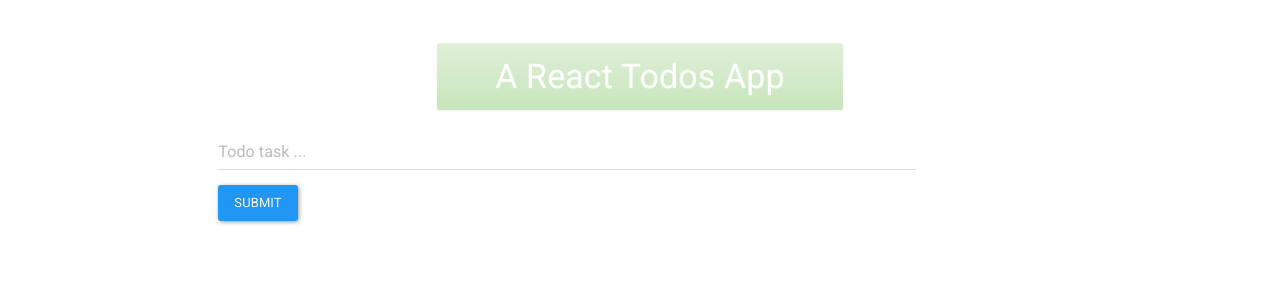
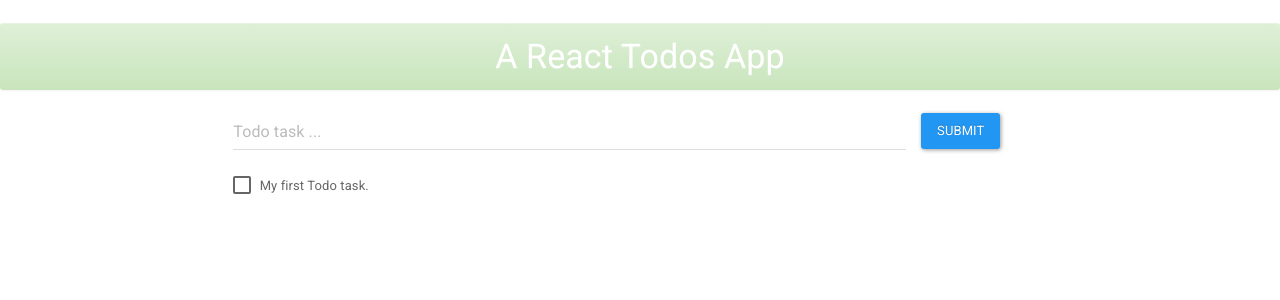
Before and after one commit to nalin-adhikari/todos-app-react-js, a React app: page / in a window 1280 px wide. Shown: the top 300 px of the page. Built offline with nearby package versions, Linux system fonts and the light colour scheme.

Commit message:
TodoList class created for listing todos list from database.

```diff
--- a/App.jsx
+++ b/App.jsx
@@ -5,7 +5,14 @@ class App extends React.Component {
       return (
          <div>
             <Greeting />
+            <div className="row">
+               <div className="col-md-2"></div>
+               <div className="col-md-8">
                   <TodoForm />
+                  <TodoList />
+               </div>
+               <div className="col-md-2"></div>
+            </div>
          </div>
       );
    }
@@ -14,12 +21,8 @@ class App extends React.Component {
 class Greeting extends React.Component{
    render(){
       return (
-            <div className = "row greeting">
-               <div className = "col-md-4"></div>
-               <div className = "col-md-4 textCenter">
+            <div className = "greeting textCenter">
                <h3 className = "alert alert-success" >A React Todos App</h3>
-               </div>
-               <div className = "col-md-4"></div>
             </div>
          );
    }
@@ -28,19 +31,27 @@ class Greeting extends React.Component{
 class TodoForm extends React.Component{
    render(){
       return (
-            <div className="row">
-               <div className="col-md-2"></div>
-               <div className="col-md-8">
-                  <form className="form-horizontal">
           <div className="form-group">
             <div className="col-lg-10">
               <input type="text" className="form-control" id="inputEmail" placeholder="Todo task ..." />
             </div>
+            <button type="submit" className="btn btn-primary">Submit</button>
           </div>
-                     <button type="submit" className="btn btn-primary">Submit</button>
-                  </form>
+         );
+   }
+}
+
+class TodoList extends React.Component{
+   render(){
+      return (
+            <div className="form-group">
+               <div className="col-lg-10">
+                 <div className="checkbox">
+                   <label>
+                     <input type="checkbox" /> My first Todo task.
+                   </label>
                  </div>
-               <div className="col-md-2"></div>
+               </div>
              </div>
          );
    }
```
Lines whose indentation alone changed are shown as unchanged.
